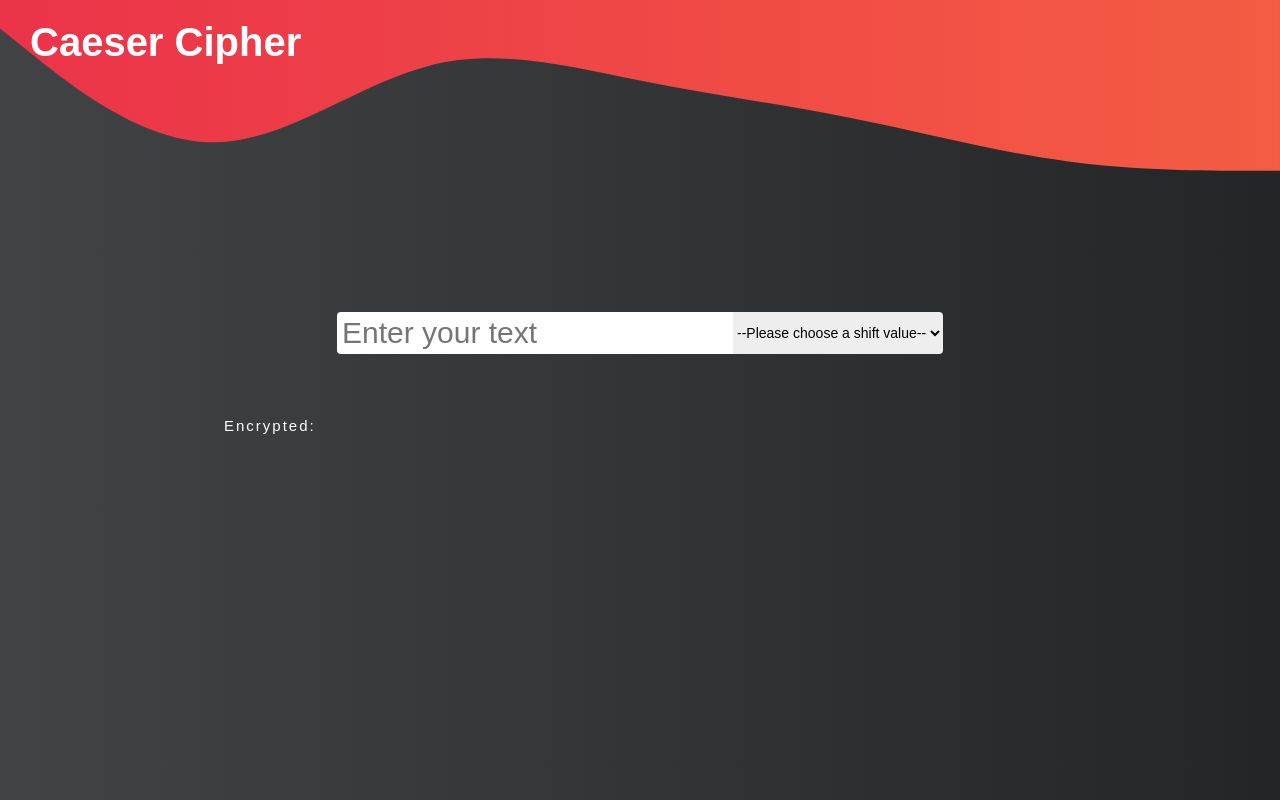
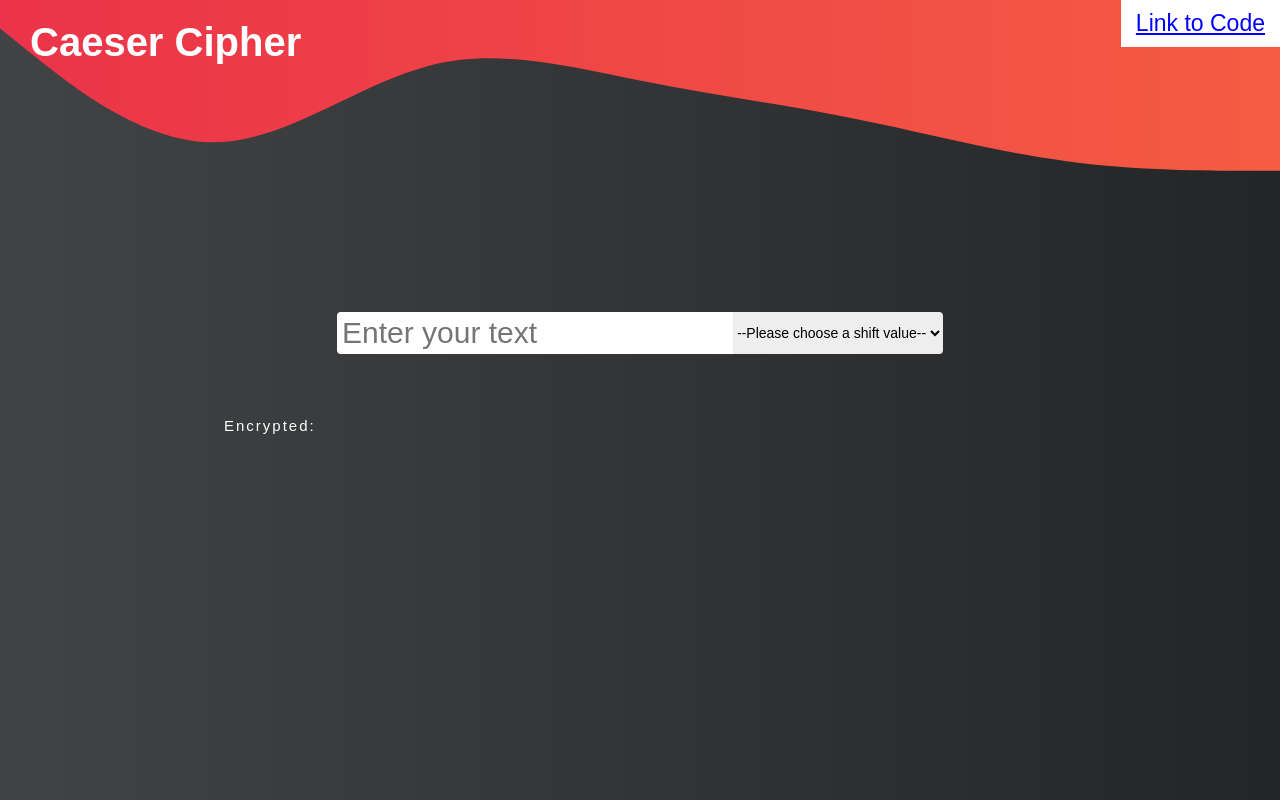
Before and after one commit to carlosdlroca/caesar-cipher, a React (Create React App) app: page / in a window 1280 px wide. Built offline with nearby package versions, Linux system fonts and the light colour scheme.

Commit message:
Add link to Repo

```diff
--- a/src/App.js
+++ b/src/App.js
@@ -34,6 +34,12 @@ export default () => {
 
     return (
         <main className='App'>
+            <a
+                className='gh-link'
+                href='https://github.com/carlosdlroca/caeser-cipher'
+            >
+                Link to Code
+            </a>
             <svg xmlns='http://www.w3.org/2000/svg' viewBox='0 0 1440 320'>
                 <defs>
                     <linearGradient id='myGradient'>
--- a/src/Styles.css
+++ b/src/Styles.css
@@ -109,3 +109,28 @@ path {
         border-radius: .4rem;
     }
 }
+
+.gh-link {
+    position: absolute;
+    top: 0;
+    right: 0;
+    font-size: 2.3rem;
+    background-color: white;
+    padding: 1rem 1.5rem;
+    color: blue;
+}
+
+.gh-link:hover {
+    color: orangered;
+    text-decoration: underline;
+}
+
+.gh-link:visited {
+    color: blue;
+}
+
+@media only screen and (max-width: 986px) {
+    .gh-link {
+        font-size: 1.5rem;
+    }
+}
```
